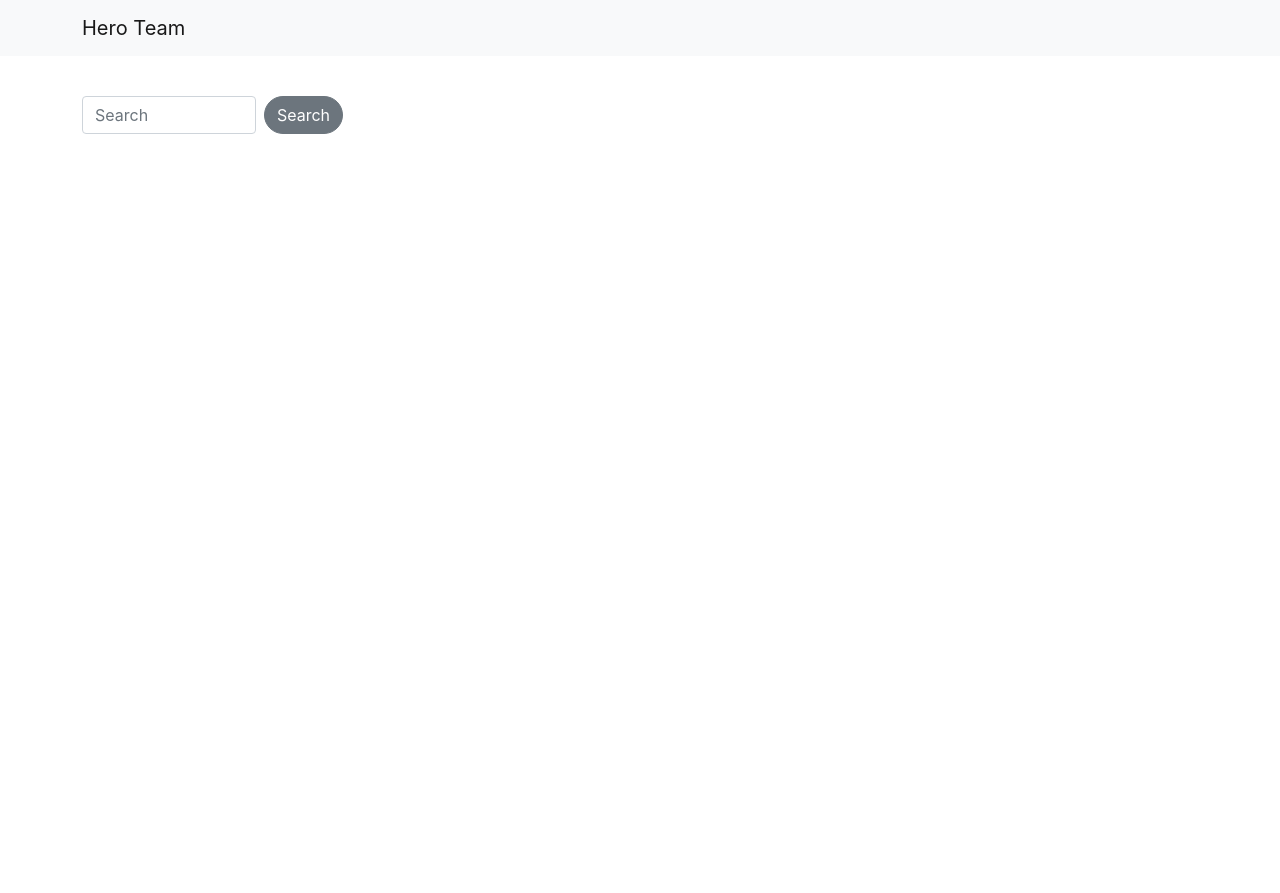
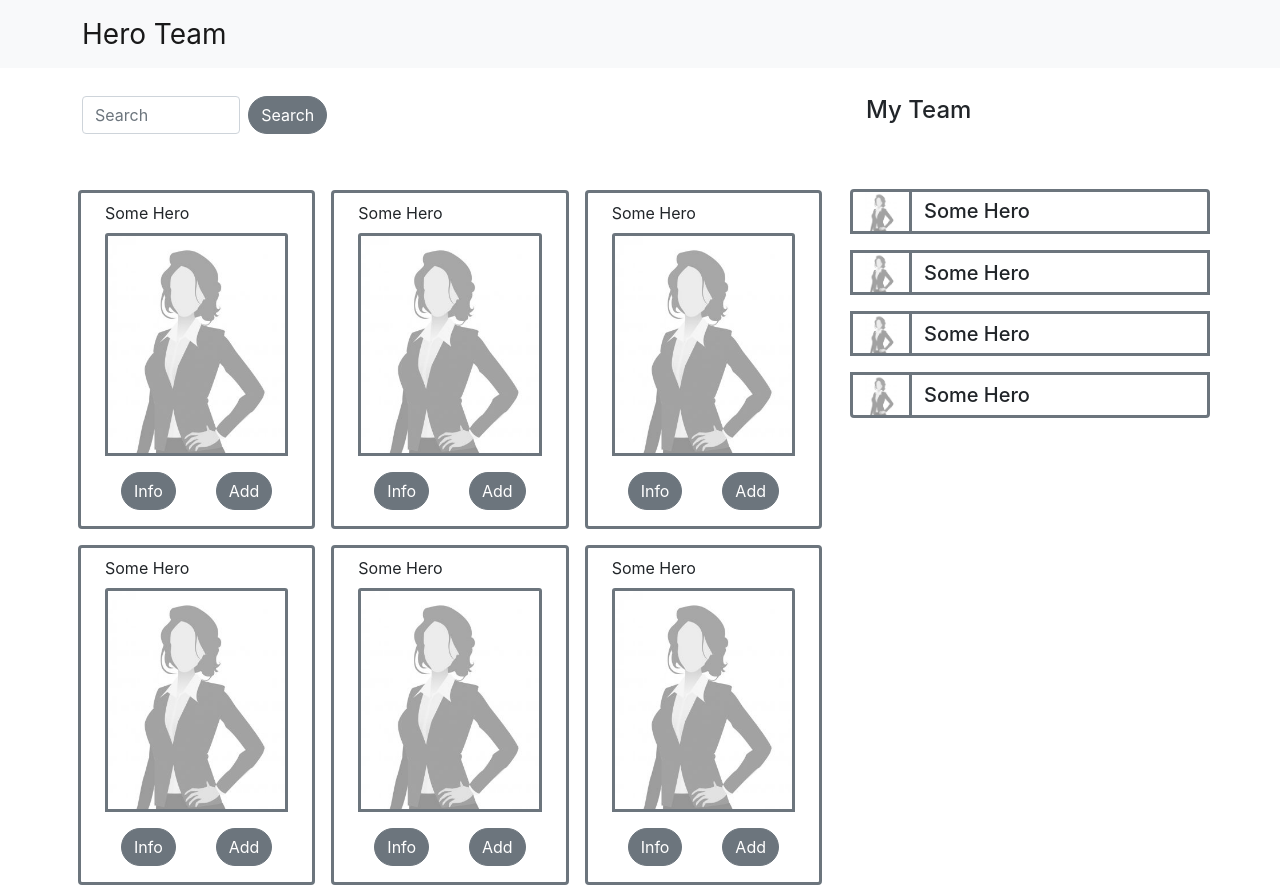
Before and after one commit to vesnaguja/marvel-heroes-team, a React (Create React App) app: page / in a window 1280 px wide. Before the commit the page ends 800 px from the top, so only its background shows below. Built offline with nearby package versions, Linux system fonts and the light colour scheme.

Commit message:
Created UI cards component (without data fetching) and showed them on main page

```diff
--- a/src/app/App.jsx
+++ b/src/app/App.jsx
@@ -1,7 +1,7 @@
 import "bootstrap/dist/css/bootstrap.min.css";
 
 import { Header } from "./sharedComponents/Header";
-import { MainPage } from "../app/MainPage/MainPage.jsx";
+import { MainPage } from "../app/MainPage/MainPage";
 
 import "./App.css";
 
@@ -11,7 +11,7 @@ function App() {
       <Header />
       <MainPage />
     </>
-  );
+  )
 }
 
 export default App;
--- a/src/app/MainPage/MainPage.jsx
+++ b/src/app/MainPage/MainPage.jsx
@@ -1,13 +1,16 @@
 import { Container } from "react-bootstrap";
 
-import { Search } from "./Search";
+import { SearchSection } from "./SearchSection/SearchSection.jsx";
+import { MyTeamSection } from "./MyTeamSection/MyTeamSection.jsx";
 
 export const MainPage = () => {
   return (
     <Container>
       <div className="d-flex row">
-        <Search />
+      <SearchSection />
+      <MyTeamSection />
       </div>
+
     </Container>
   );
 };
--- /dev/null
+++ b/src/app/MainPage/MyTeamSection/HeroList.jsx
@@ -0,0 +1,16 @@
+import { ListGroup } from "react-bootstrap";
+
+import { HeroListItem } from "./HeroListItem";
+
+export const HeroList = () => {
+  return (
+    <div className="col">
+      <ListGroup>
+        <HeroListItem />
+        <HeroListItem />
+        <HeroListItem />
+        <HeroListItem />
+      </ListGroup>
+    </div>
+  );
+};
--- /dev/null
+++ b/src/app/MainPage/MyTeamSection/HeroListItem.jsx
@@ -0,0 +1,10 @@
+import { ListGroup } from "react-bootstrap";
+
+export const HeroListItem = () => {
+  return (
+    <ListGroup.Item className="d-flex row p-0 ms-2 my-2 border-3 border-secondary">
+      <img src="/images/ph.jpg" className="col-2  border-end border-3 border-secondary"/>
+      <h5 className="col-10 d-flex mb-0 align-items-center">Some Hero</h5>
+    </ListGroup.Item>
+  );
+};
--- /dev/null
+++ b/src/app/MainPage/MyTeamSection/MyTeamSection.jsx
@@ -0,0 +1,10 @@
+import { HeroList } from "./HeroList";
+
+export const MyTeamSection = () => {
+  return (
+    <div className="col-4 pt-5 mt-5">
+      <h4 className="pb-5 ps-4">My Team</h4>
+      <HeroList />
+    </div>
+  );
+};
--- /dev/null
+++ b/src/app/MainPage/SearchSection/CardGrid.jsx
@@ -0,0 +1,16 @@
+import { CharacterCard } from "./CharacterCard";
+
+export const CardGrid = () => {
+  return (
+    <div className="col">
+      <div className="row">
+        <CharacterCard />
+        <CharacterCard />
+        <CharacterCard />
+        <CharacterCard />
+        <CharacterCard />
+        <CharacterCard />
+      </div>
+    </div>
+  );
+};
--- /dev/null
+++ b/src/app/MainPage/SearchSection/CharacterCard.jsx
@@ -0,0 +1,16 @@
+import { Card, Button } from "react-bootstrap";
+
+export const CharacterCard = () => {
+  return (
+    <div className="col-4 p-0">
+      <Card border="secondary" className="m-2 border-3 px-4">
+        <Card.Header className="bg-white border-0 ps-0">Some Hero</Card.Header>
+        <Card.Img variant="top" src="/images/ph.jpg" className="border border-3 border-secondary"/>
+        <Card.Body className="d-flex justify-content-between">
+          <Button variant="secondary rounded-pill">Info</Button>
+          <Button variant="secondary rounded-pill">Add</Button>
+        </Card.Body>
+      </Card>
+    </div>
+  );
+};
--- a/src/app/MainPage/Search.jsx
+++ b/src/app/MainPage/SearchSection/Search.jsx
@@ -2,7 +2,7 @@ import { Form, FormControl, Button } from "react-bootstrap";
 
 export const Search = () => {
   return (
-    <Form className="d-flex pt-5 mt-5 col-3">
+    <Form className="py-5 mt-5 ms-0 d-flex col-4">
       <FormControl type="search" placeholder="Search" className="me-2" aria-label="Search" />
       <Button variant="secondary rounded-pill">Search</Button>
     </Form>
--- /dev/null
+++ b/src/app/MainPage/SearchSection/SearchSection.jsx
@@ -0,0 +1,11 @@
+import { Search } from "./Search";
+import { CardGrid } from "./CardGrid";
+
+export const SearchSection = () => {
+  return (
+    <div className="col-8 ">
+      <Search />
+      <CardGrid />
+    </div>
+  );
+};
--- a/src/app/sharedComponents/Header.jsx
+++ b/src/app/sharedComponents/Header.jsx
@@ -4,7 +4,7 @@ export const Header = () => {
   return (
     <Navbar bg="light" className="fixed-top mb-5">
       <Container>
-        <Navbar.Brand href="/">Hero Team</Navbar.Brand>
+        <Navbar.Brand className="fs-3" href="/">Hero Team</Navbar.Brand>
       </Container>
     </Navbar>
   );
```
Also changed, not shown: public/images/person-placeholder.png (added), public/images/ph.jpg (added).
